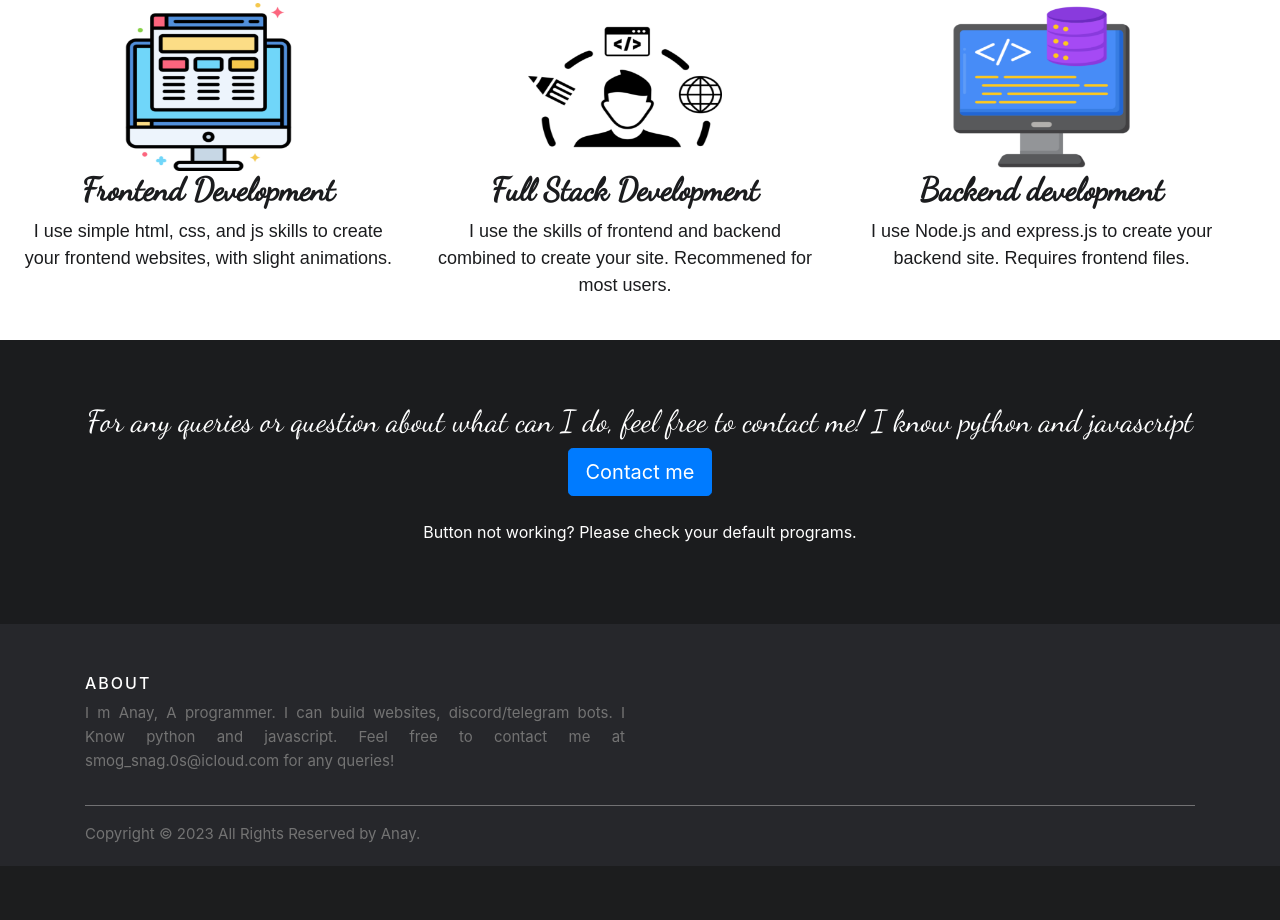
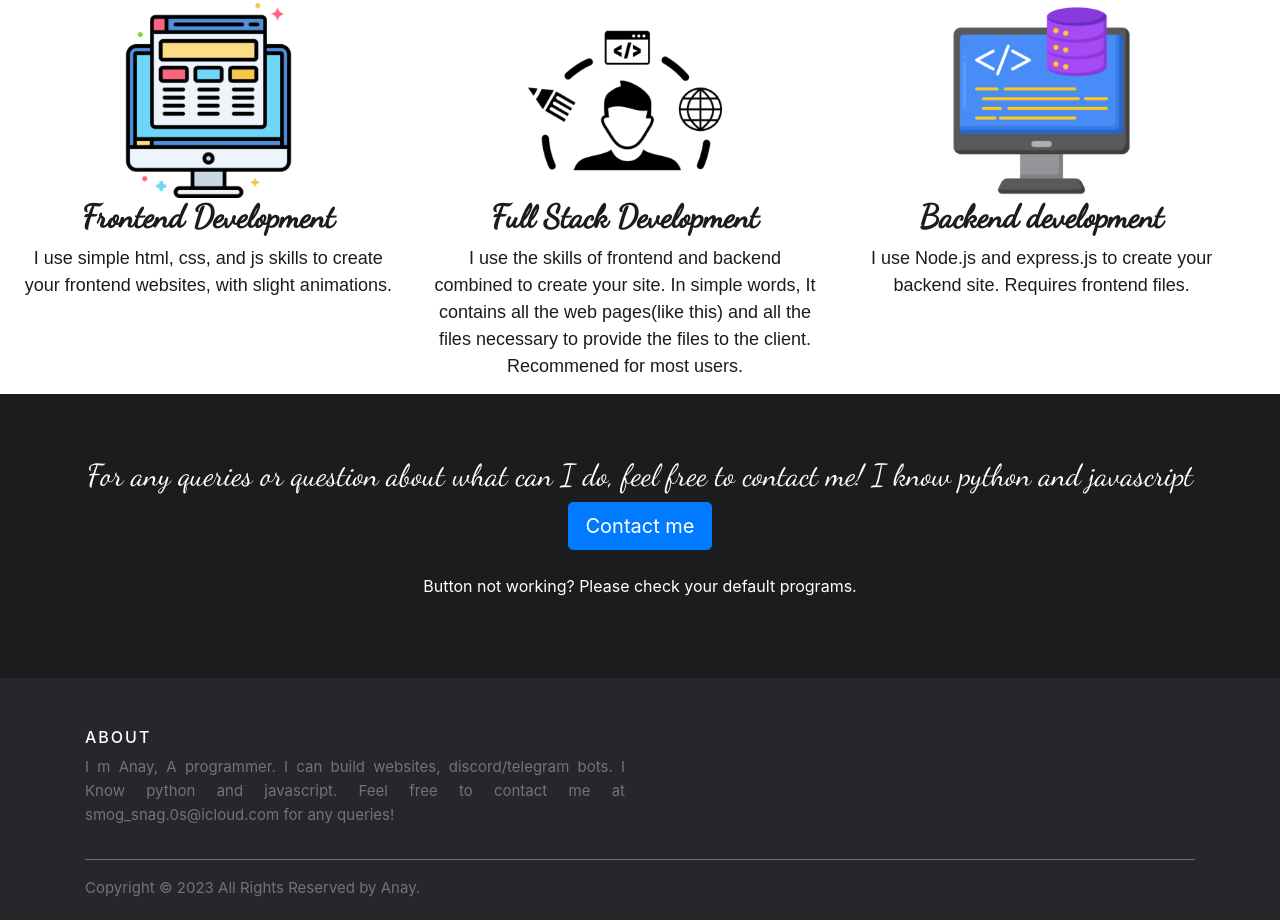
Before and after one commit to Anay028/portfolio, a plain HTML site: page index.html in a window 1280 px wide. Shown: the part 690-1610 px from the top of the page. Before the commit the page ends 1556 px from the top, so only its background shows below. Drawn offline with nearby package versions, Linux system fonts and the light colour scheme; a web font is replaced by a local one.

Commit message:
added more description

```diff
--- a/index.html
+++ b/index.html
@@ -39,7 +39,7 @@
                     <div class="col text-center col-md-4 col-lg-4 col-sm-12 col-xs-12">
                         <img height="50%" width="50%" src="./images/full-stack-developer-icon.png" alt="fullstack img">
                         <h2>Full Stack Development</h2>
-                        <p>I use the skills of frontend and backend combined to create your site. Recommened for most users.</p>
+                        <p>I use the skills of frontend and backend combined to create your site. In simple words, It contains all the web pages(like this) and all the files necessary to provide the files to the client. Recommened for most users.</p>
                     </div>
                     <div class="col text-center col-md-4 col-lg-4 col-sm-12">
                         <img height="50%" width="50%" src="./images/backend.png" alt="backend img">
```
